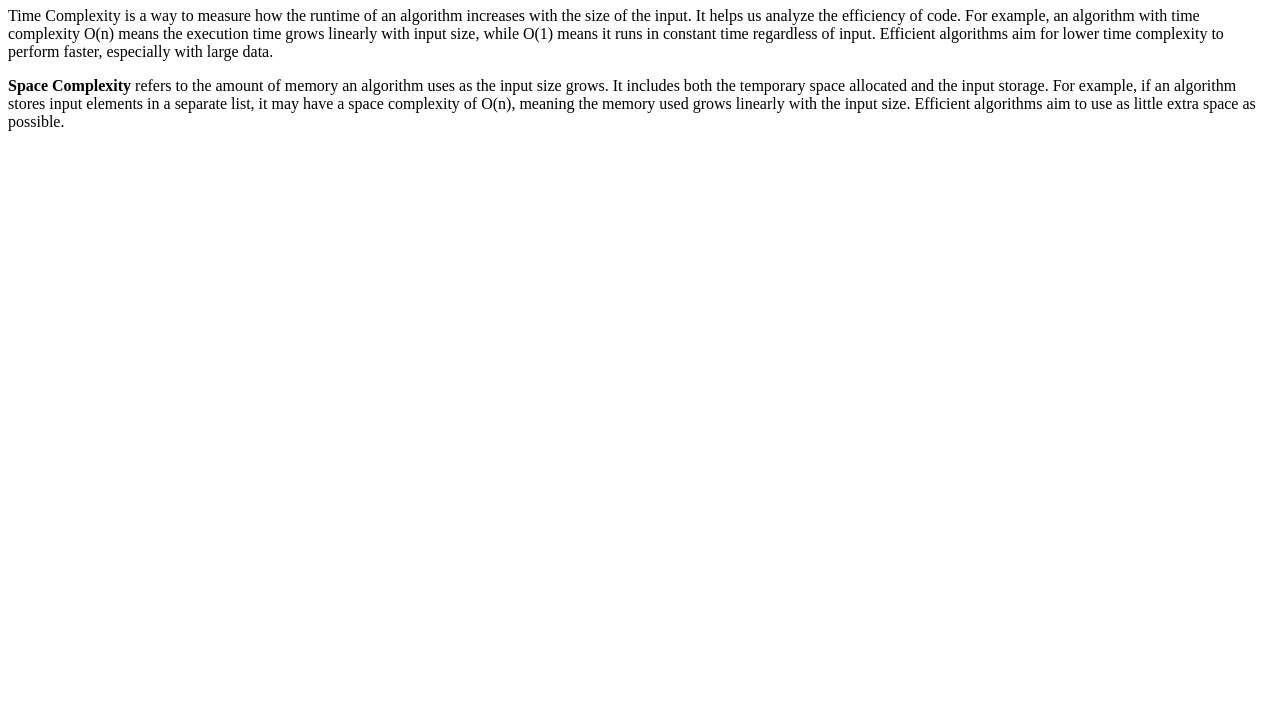
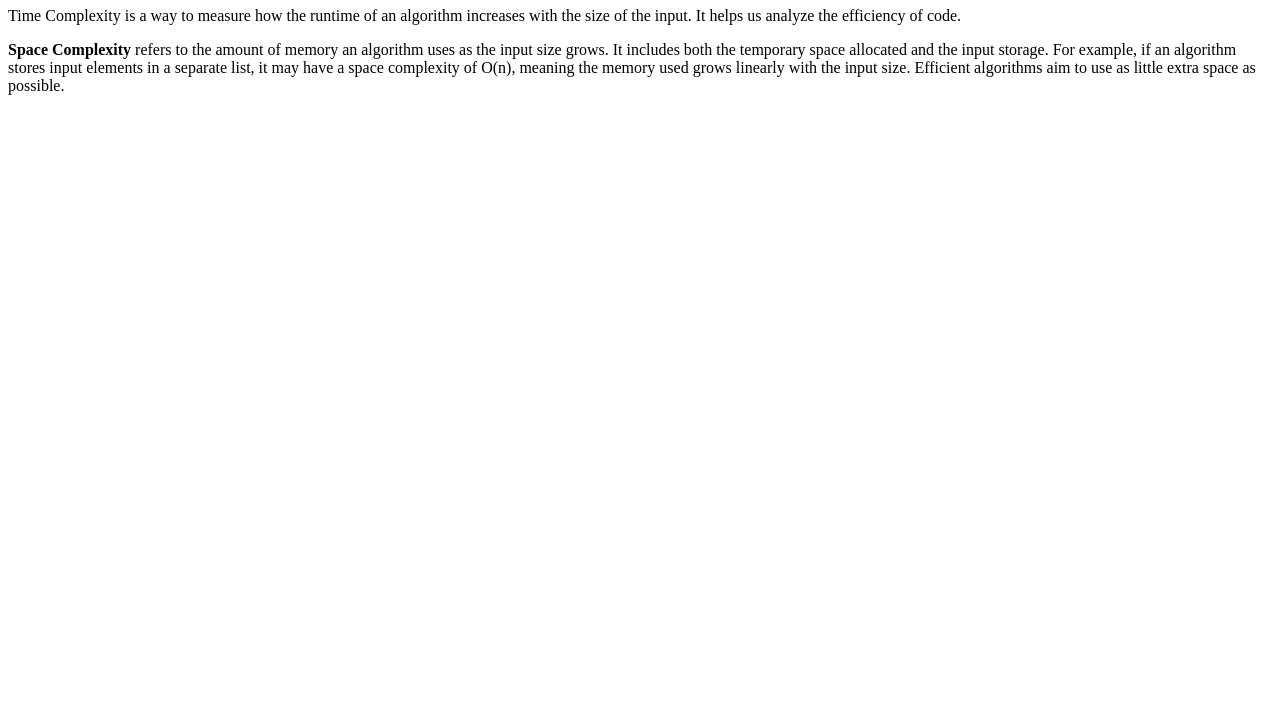
Before and after one commit to acciojob/time-and-space-complexity-supiimishra01, a website: page main.html in a window 1280 px wide. Shown: the part 73-800 px from the top of the page. Drawn offline with Linux system fonts and the light colour scheme.

Commit message:
created a submission

```diff
--- a/main.html
+++ b/main.html
@@ -8,8 +8,8 @@
 
 <body>
 	<h1>Time, Space, Complexity</h1>
-	<p>Time Complexity is a way to measure how the runtime of an algorithm increases with the size of the input. It helps us analyze the efficiency of code. For example, an algorithm with time complexity O(n) means the execution time grows linearly with input size, while O(1) means it runs in constant time regardless of input. Efficient algorithms aim for lower time complexity to perform faster, especially with large data.</p>
-	<p><b>Space Complexity</b> refers to the amount of memory an algorithm uses as the input size grows. It includes both the temporary space allocated and the input storage. For example, if an algorithm stores input elements in a separate list, it may have a space complexity of O(n), meaning the memory used grows linearly with the input size. Efficient algorithms aim to use as little extra space as possible.</p>
+	<p>Time Complexity is a way to measure how the runtime of an algorithm increases with the size of the input. It helps us analyze the efficiency of code.</p>
+	<p><strong>Space Complexity</strong> refers to the amount of memory an algorithm uses as the input size grows. It includes both the temporary space allocated and the input storage. For example, if an algorithm stores input elements in a separate list, it may have a space complexity of O(n), meaning the memory used grows linearly with the input size. Efficient algorithms aim to use as little extra space as possible.</p>
 	<!-- the entire body must be written by student -->
     <script type="text/javascript" src="./script.js">
 </script>
```
